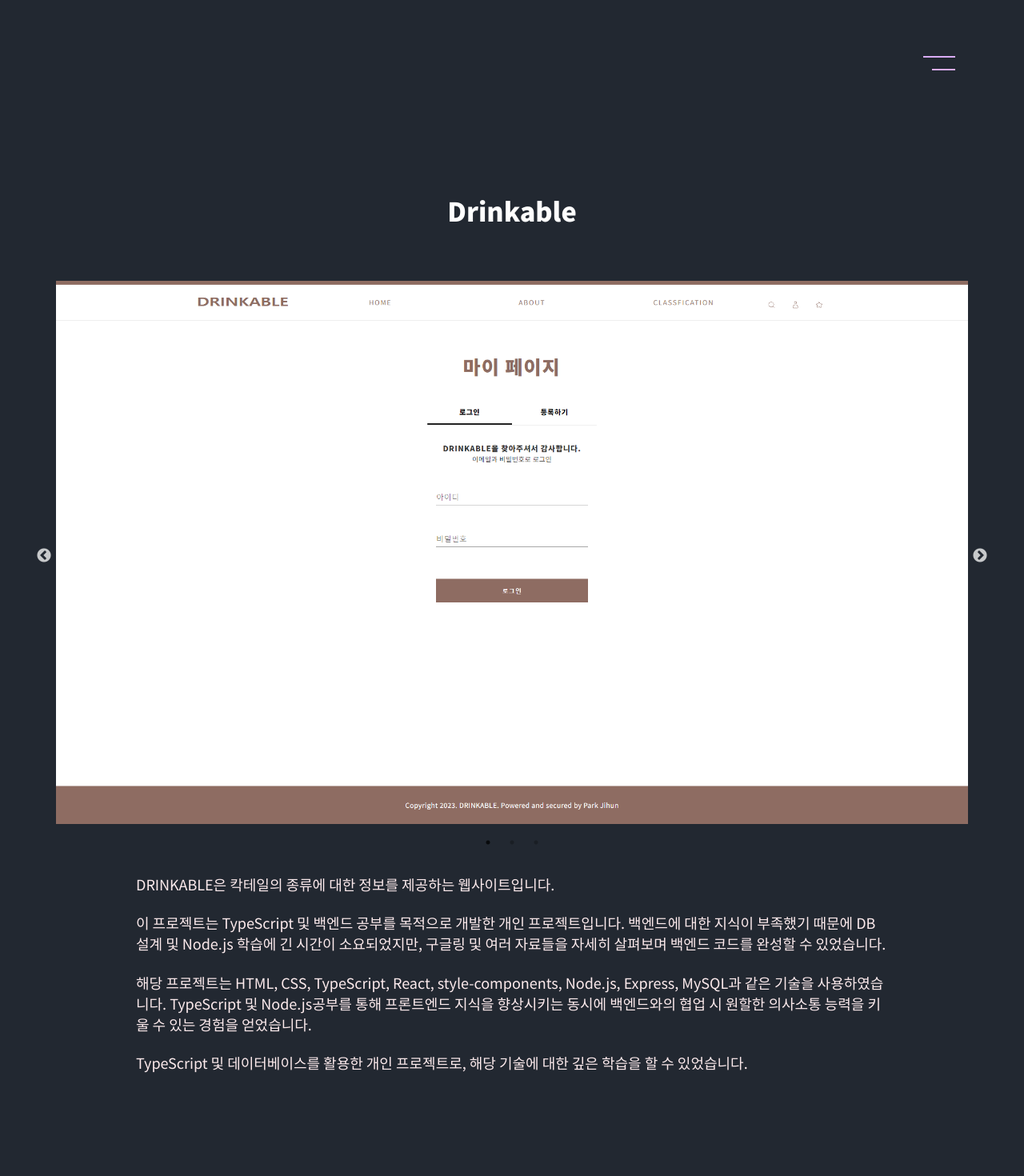
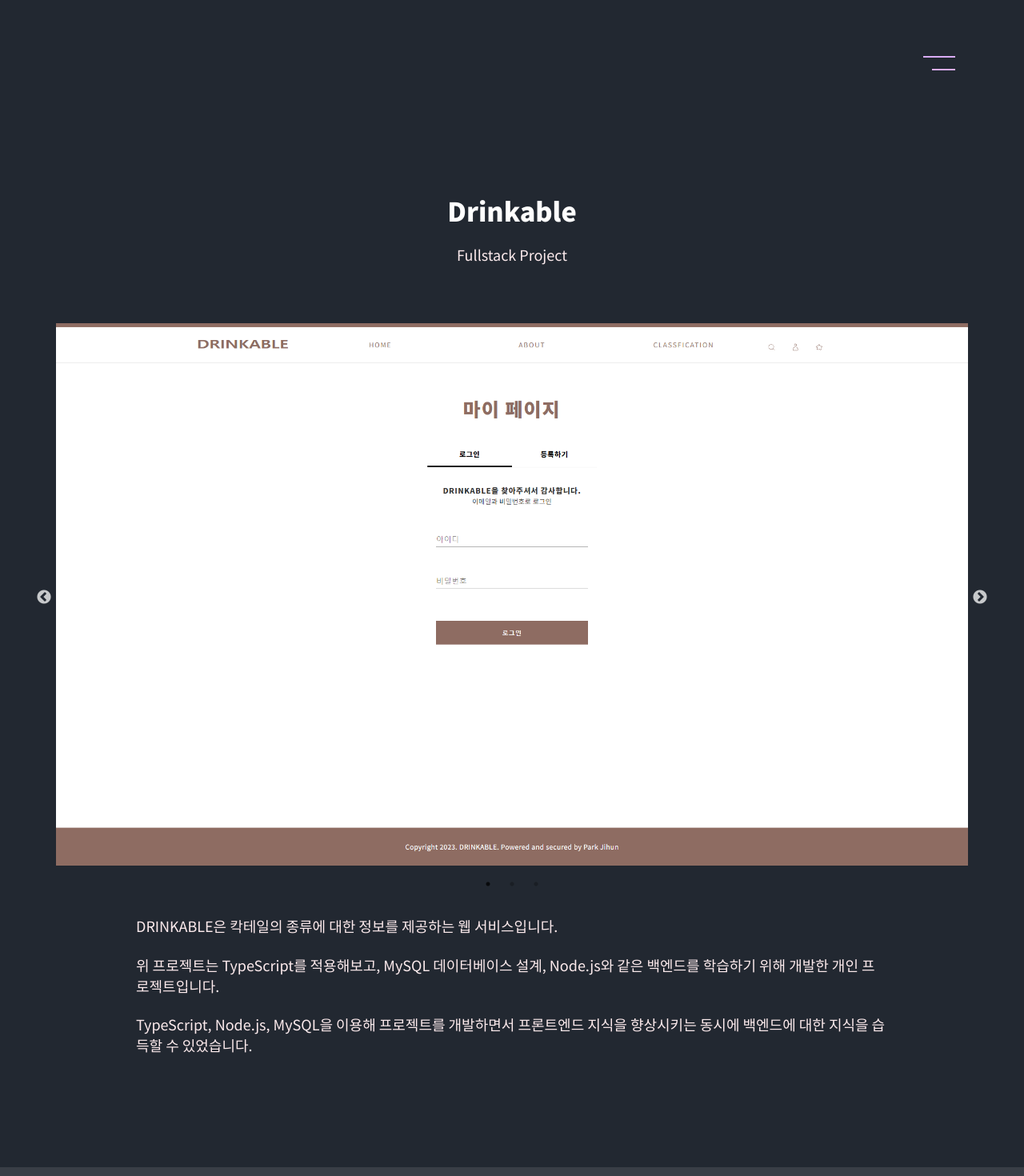
Before and after one commit to bbagbbagn2/PJH-Portfolio, a React (Create React App) app: page /project/drinkable in a window 1280 px wide. Shown: the top 1470 px of the page at 80% size. Built offline with nearby package versions, Linux system fonts and the light colour scheme.

Commit message:
fix: projectData를 이용한 title로 코드 변경

```diff
--- a/src/pages/Detail/ProjectContainer/ProjectList.tsx
+++ b/src/pages/Detail/ProjectContainer/ProjectList.tsx
@@ -6,9 +6,9 @@ import ProjectLogo from './ProjectBox/ProjectLogo';
 import ProjectInfo from './ProjectBox/ProjectInfo';
 import ProjectSkill from './ProjectBox/ProjectSkill';
 import { colors } from '@_components/theme';
-import { formatprojectData } from '../../../utils/helpers';
+import { formatProjectData } from '../../../utils/helpers';
 
-const projects = formatprojectData();
+const projects = formatProjectData();
 
 export default function ProjectList() {
   return (
@@ -52,8 +52,7 @@ const Item = styled.li`
 
   &:hover {
     transform: translateY(-8px);
-    box-shadow:
-      rgba(0, 0, 0, 0.3) 0px 19px 38px,
+    box-shadow: rgba(0, 0, 0, 0.3) 0px 19px 38px,
       rgba(0, 0, 0, 0.22) 0px 15px 12px;
   }
 `;
--- a/src/pages/project/components/components/TitleWrapper.tsx
+++ b/src/pages/project/components/components/TitleWrapper.tsx
@@ -1,25 +1,21 @@
 import React from 'react';
-import { useLocation } from 'react-router-dom';
+import { useParams } from 'react-router-dom';
 import styled from 'styled-components';
 
 import { colors } from '@_components/theme';
-
-/** 주소창에 "-"이 있을 시 띄어쓰기 및 다음 글자를 대문자로 나타내주는 함수 */
-function formatPathSegment(segment: string): string {
-  return segment
-    .replace(/-/g, ' ')
-    .replace(/\b\w/g, char => char.toUpperCase());
-}
+import { projectsData } from '../../data/projectData';
+import { formatPathSegment } from '@_utils/helpers';
 
 export default function TitleWrapper() {
-  const location = useLocation();
-  const pathSegments = location.pathname.split('/');
-  const lastPathSegment = pathSegments[pathSegments.length - 1];
-  const formattedSegment = formatPathSegment(lastPathSegment);
+  const { id } = useParams<{ id: string }>();
+  const project = projectsData.find(p => p.title === id);
+
+  const formattedSegment = project ? formatPathSegment(project.title) : '';
 
   return (
     <StyledHeader>
       <Title>{formattedSegment}</Title>
+      <p>{project?.category} Project</p>
     </StyledHeader>
   );
 }
--- a/src/pages/project/data/projectData.ts
+++ b/src/pages/project/data/projectData.ts
@@ -23,7 +23,7 @@ interface Project {
 export const projectsData: Project[] = [
   {
     number: '01',
-    category: 'frontend',
+    category: 'Frontend',
     title: 'icondb',
     images: ICONDB_IMAGES,
     description: [
@@ -50,17 +50,13 @@ export const projectsData: Project[] = [
   },
   {
     number: '02',
-    category: 'fullstack',
+    category: 'Fullstack',
     title: 'drinkable',
     images: DRINKABLE_IMAGES,
     description: [
-      'DRINKABLE은 칵테일의 종류에 대한 정보를 제공하는 웹사이트입니다.',
-
-      '이 프로젝트는 TypeScript 및 백엔드 공부를 목적으로 개발한 개인 프로젝트입니다. 백엔드에 대한 지식이 부족했기 때문에 DB 설계 및 Node.js 학습에 긴 시간이 소요되었지만, 구글링 및 여러 자료들을 자세히 살펴보며 백엔드 코드를 완성할 수 있었습니다.',
-
-      '해당 프로젝트는 HTML, CSS, TypeScript, React, style-components, Node.js, Express, MySQL과 같은 기술을 사용하였습니다. TypeScript 및 Node.js공부를 통해 프론트엔드 지식을 향상시키는 동시에 백엔드와의 협업 시 원할한 의사소통 능력을 키울 수 있는 경험을 얻었습니다.',
-
-      'TypeScript 및 데이터베이스를 활용한 개인 프로젝트로, 해당 기술에 대한 깊은 학습을 할 수 있었습니다.',
+      'DRINKABLE은 칵테일의 종류에 대한 정보를 제공하는 웹 서비스입니다.',
+      '위 프로젝트는 TypeScript를 적용해보고, MySQL 데이터베이스 설계, Node.js와 같은 백엔드를 학습하기 위해 개발한 개인 프로젝트입니다.',
+      'TypeScript, Node.js, MySQL을 이용해 프로젝트를 개발하면서 프론트엔드 지식을 향상시키는 동시에 백엔드에 대한 지식을 습득할 수 있었습니다.',
     ],
     stack: [
       { name: 'React' },
@@ -72,7 +68,7 @@ export const projectsData: Project[] = [
   },
   {
     number: '03',
-    category: 'frontend',
+    category: 'Frontend',
     title: 'personal website',
     images: DRINKABLE_IMAGES,
     description: [],
@@ -86,7 +82,7 @@ export const projectsData: Project[] = [
   },
   {
     number: '04',
-    category: 'fullstack',
+    category: 'Fullstack',
     title: 'notification',
     images: DRINKABLE_IMAGES,
     description: [],
--- a/src/utils/helpers.ts
+++ b/src/utils/helpers.ts
@@ -30,6 +30,7 @@ export const createMeta = {
     createSEOProps('description', content, exclude),
 };
 
+/** 주어진 이름을 하이픈으로 변환하는 함수 */
 export function hyphenateName(name: string): string {
   return name
     .toLowerCase()
@@ -37,13 +38,21 @@ export function hyphenateName(name: string): string {
     .replace(/[!$%^&*()_+|~=`{}[\]:";'<>?,./]/gi, '');
 }
 
-export function formatprojectData() {
+/** 프로젝트 데이터를 포맷팅하는 함수 */
+export function formatProjectData() {
   return projectsData.map(project => ({
     ...project,
     summaryLinkLabel: project.internalPage
       ? null
-      : project.name + ' live demo.',
-    siteURL: project.siteName ? 'https://' + project.siteName : '#',
-    path: '/project/' + hyphenateName(project.name),
+      : `${project.name} live demo.`,
+    siteURL: project.siteName ? `https://${project.siteName}` : '#',
+    path: `/project/${hyphenateName(project.name)}`,
   }));
 }
+
+/** 주소창에 "-"이 있을 시 띄어쓰기 및 다음 글자를 대문자로 나타내주는 함수 */
+export function formatPathSegment(segment: string): string {
+  return segment
+    .replace(/-/g, ' ')
+    .replace(/\b\w/g, char => char.toUpperCase());
+}
```
